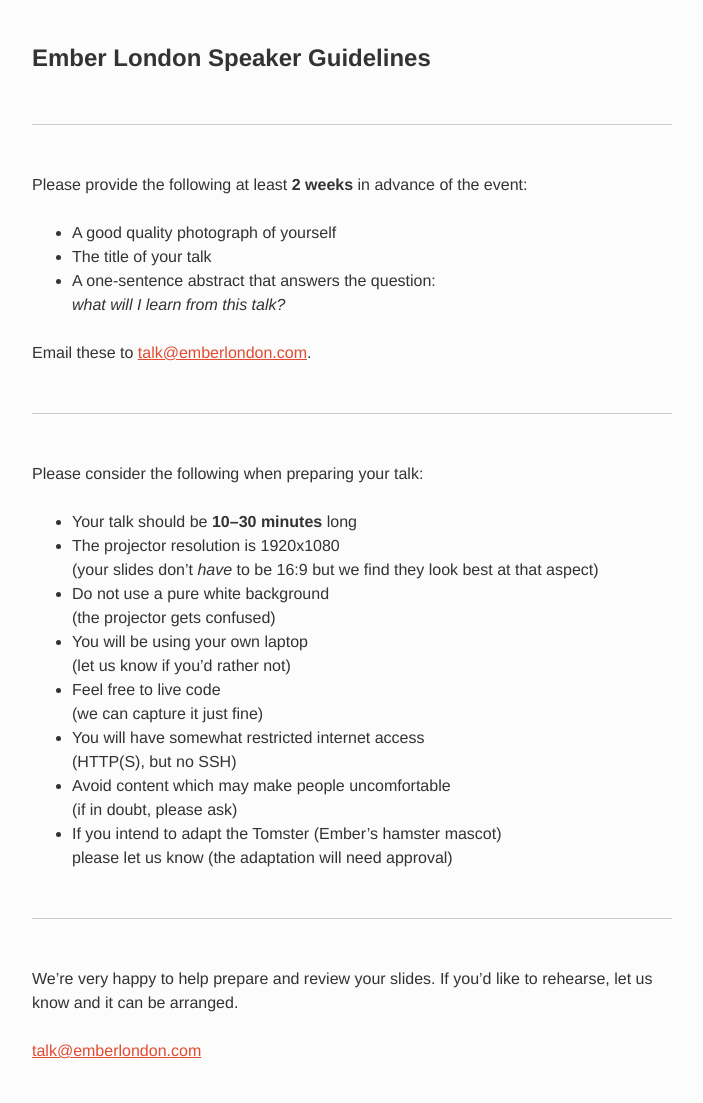
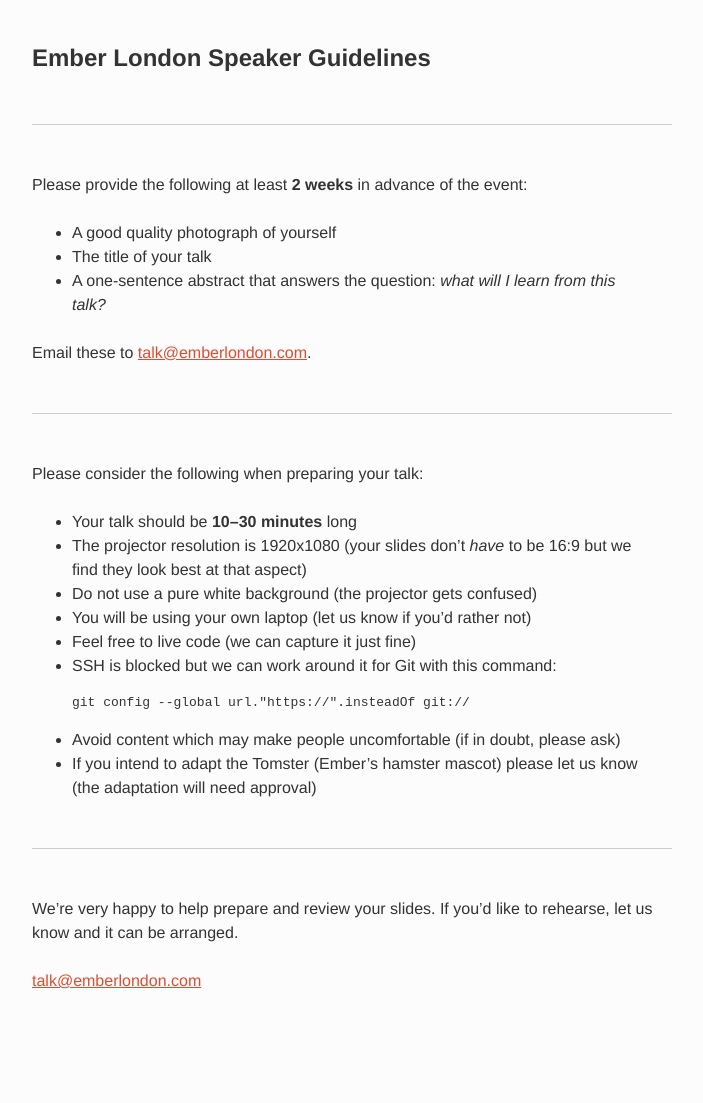
Before and after one commit to emberlondon/emberlondon.github.io, a Jekyll site: the page built from speaker-guidelines.md, in a window 1280 px wide. Shown: the whole page, without its empty margins (288-991 px from the left). Built offline with Jekyll 4.4.1, drawn with Linux system fonts in a browser that asks for light colours; nearby versions of some CDN libraries; after the commit the page ends 1033 px from its top, so only the background shows below that.

Commit message:
Add git https command

````diff
--- a/speaker-guidelines.md
+++ b/speaker-guidelines.md
@@ -29,8 +29,10 @@
   (let us know if you’d rather not)
 - Feel free to live code
   (we can capture it just fine)
-- You will have somewhat restricted internet access
-  (HTTP(S), but no SSH)
+- SSH is blocked but we can work around it for Git with this command:
+  ```sh
+  git config --global url."https://".insteadOf git://
+  ```
 - Avoid content which may make people uncomfortable
   (if in doubt, please ask)
 - If you intend to adapt the Tomster (Ember’s hamster mascot)
````
